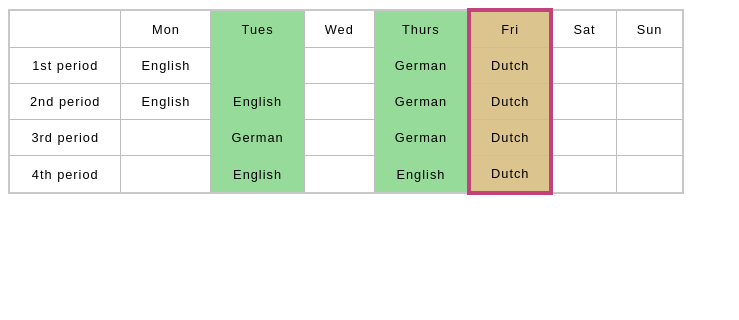
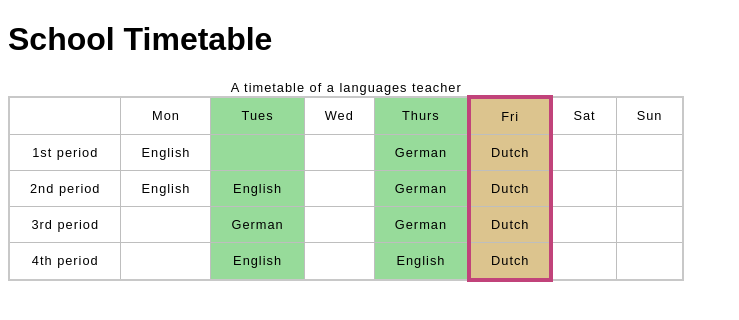
Before and after one commit to raphmercado/odin-tables, a plain HTML site: page index.html in a window 1280 px wide. Shown: the whole page, without its empty margins (0-739 px from the left). Drawn offline with Linux system fonts and the light colour scheme.

Commit message:
Add heading and caption

```diff
--- a/index.html
+++ b/index.html
@@ -33,6 +33,10 @@
 </head>
 <body>
   <table>
+    <h1>School Timetable</h1>
+    <caption>
+      A timetable of a languages teacher
+    </caption>
     <colgroup>
       <col span="2">
       <col style="background-color: #97DB9A;">
```
